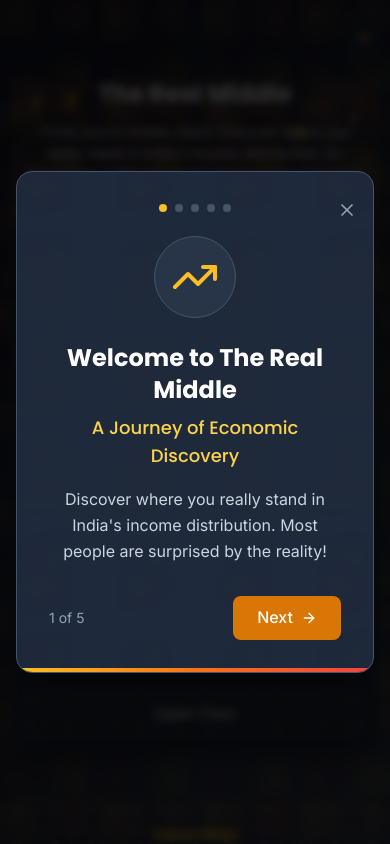
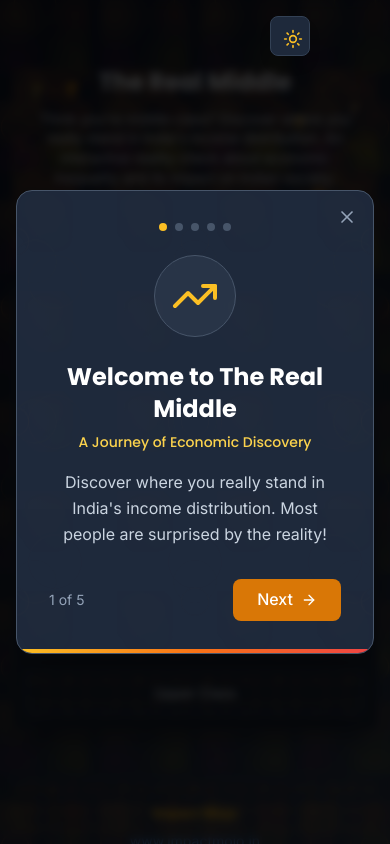
Before and after one commit to Varnasr/The-Real-Middle, a React (Create React App) app: page / in a window 390 px wide. Shown: the top 844 px of the page. Built offline with nearby package versions, Linux system fonts and the light colour scheme.

Commit message:
Update index.css

```diff
--- a/src/index.css
+++ b/src/index.css
@@ -2,11 +2,12 @@
 @tailwind components;
 @tailwind utilities;
 
-/* Import friendly, educational fonts */
+/* Google Fonts Import */
 @import url('https://fonts.googleapis.com/css2?family=Inter:wght@300;400;500;600;700&family=Poppins:wght@300;400;500;600;700&display=swap');
 
+/* ===== CSS VARIABLES ===== */
 :root {
-  /* Dark theme variables (default) */
+  /* Dark theme (default) */
   --bg-primary: #0f172a;
   --bg-secondary: #1e293b;
   --bg-tertiary: #334155;
@@ -19,16 +20,17 @@
   --border-card: #334155;
   --accent-primary: #f59e0b;
   --accent-secondary: #d97706;
-  /* Traditional Indian colors for patterns */
-  --indian-saffron: rgba(255, 153, 51, 0.15);
-  --indian-orange: rgba(255, 103, 31, 0.12);
-  --indian-red: rgba(205, 92, 92, 0.08);
-  --indian-gold: rgba(255, 215, 0, 0.10);
-  --indian-maroon: rgba(128, 0, 0, 0.06);
+
+  /* Traditional Indian pattern colors */
+  --indian-saffron: rgba(255, 153, 51, 0.18);
+  --indian-orange: rgba(255, 103, 31, 0.15);
+  --indian-red: rgba(220, 38, 127, 0.10);
+  --indian-gold: rgba(255, 215, 0, 0.12);
+  --indian-maroon: rgba(139, 69, 19, 0.08);
 }
 
 [data-theme="light"] {
-  /* Light theme variables with MUCH better contrast */
+  /* Light theme with proper contrast */
   --bg-primary: #ffffff;
   --bg-secondary: #f8fafc;
   --bg-tertiary: #e2e8f0;
@@ -36,28 +38,28 @@
   --bg-input: #f1f5f9;
   --text-primary: #1e293b;
   --text-secondary: #334155;
-  --text-muted: #475569;  /* Much darker for better visibility */
+  --text-muted: #475569; /* Much darker for visibility */
   --border-color: #cbd5e1;
   --border-card: #e2e8f0;
   --accent-primary: #d97706;
   --accent-secondary: #b45309;
-  /* Traditional Indian colors for light mode patterns */
-  --indian-saffron: rgba(255, 153, 51, 0.12);
-  --indian-orange: rgba(255, 103, 31, 0.08);
-  --indian-red: rgba(205, 92, 92, 0.06);
-  --indian-gold: rgba(255, 215, 0, 0.08);
-  --indian-maroon: rgba(128, 0, 0, 0.04);
+
+  /* Softer patterns for light mode */
+  --indian-saffron: rgba(255, 153, 51, 0.15);
+  --indian-orange: rgba(255, 103, 31, 0.10);
+  --indian-red: rgba(220, 38, 127, 0.08);
+  --indian-gold: rgba(255, 215, 0, 0.10);
+  --indian-maroon: rgba(139, 69, 19, 0.06);
 }
 
+/* ===== BASE STYLES ===== */
 @layer base {
   html {
     scroll-behavior: smooth;
   }
 
   body {
-    font-family: 'Inter', 'Poppins', -apple-system, BlinkMacSystemFont, 'Segoe UI', 'Roboto', 'Oxygen',
-      'Ubuntu', 'Cantarell', 'Fira Sans', 'Droid Sans', 'Helvetica Neue',
-      sans-serif;
+    font-family: 'Inter', 'Poppins', -apple-system, BlinkMacSystemFont, sans-serif;
     -webkit-font-smoothing: antialiased;
     -moz-osx-font-smoothing: grayscale;
     overflow-x: hidden;
@@ -66,37 +68,31 @@
     min-height: 100vh;
     transition: all 0.3s ease;
     line-height: 1.6;
-    font-weight: 400;
   }
 
-  code {
-    font-family: source-code-pro, Menlo, Monaco, Consolas, 'Courier New',
-      monospace;
+  /* Typography */
+  h1, h2, h3, h4, h5, h6 {
+    font-family: 'Poppins', sans-serif;
+    font-weight: 600;
+    line-height: 1.2;
   }
 
-  /* Improve touch targets for mobile */
-  @media (max-width: 768px) {
-    button {
-      min-height: 44px;
-    }
-
-    input[type="number"],
-    input[type="text"],
-    select {
-      min-height: 44px;
-      font-size: 16px;
-    }
+  p, span, div {
+    font-family: 'Inter', sans-serif;
+    line-height: 1.6;
   }
 }
 
+/* ===== COMPONENT STYLES ===== */
 @layer components {
+  /* Buttons */
   .btn-primary {
     background: linear-gradient(135deg, var(--accent-secondary) 0%, var(--accent-primary) 50%, #fbbf24 100%);
     @apply text-white font-semibold py-3 px-6 rounded-lg transition-all duration-200 min-h-[44px] flex items-center justify-center;
     box-shadow: 0 4px 15px rgba(251, 191, 36, 0.3);
+    font-family: 'Poppins', sans-serif;
     position: relative;
     overflow: hidden;
-    font-family: 'Poppins', sans-serif;
   }
 
   .btn-primary::before {
@@ -133,6 +129,7 @@
     transform: translateY(-1px);
   }
 
+  /* Cards */
   .card {
     background-color: var(--bg-card);
     border: 1px solid var(--border-card);
@@ -141,6 +138,7 @@
     transition: all 0.3s ease;
   }
 
+  /* Forms */
   .input-field {
     background-color: var(--bg-input);
     color: var(--text-primary);
@@ -155,7 +153,7 @@
     box-shadow: 0 0 0 2px rgba(251, 191, 36, 0.2), 0 0 15px rgba(251, 191, 36, 0.1);
   }
 
-  /* Enhanced Theme Toggle Button */
+  /* Header Buttons */
   .theme-toggle-btn {
     background-color: var(--bg-card);
     border-color: var(--border-card);
@@ -171,224 +169,106 @@
     box-shadow: 0 6px 20px rgba(251, 191, 36, 0.3);
   }
 
-  .theme-toggle-btn svg {
-    transition: transform 0.3s ease;
-  }
-
-  .theme-toggle-btn:hover svg {
-    transform: rotate(180deg);
-  }
-
-  /* Enhanced PWA Install Button */
   .pwa-install-btn {
     background: linear-gradient(135deg, var(--accent-secondary) 0%, var(--accent-primary) 100%);
     box-shadow: 0 4px 15px rgba(251, 191, 36, 0.3);
     transition: all 0.3s ease;
-    backdrop-filter: blur(10px);
   }
 
   .pwa-install-btn:hover {
     transform: translateY(-2px);
     box-shadow: 0 8px 25px rgba(251, 191, 36, 0.4);
-    background: linear-gradient(135deg, #b45309 0%, var(--accent-secondary) 100%);
   }
 
-  .pwa-install-btn svg {
-    transition: transform 0.3s ease;
+  /* Text Colors */
+  .text-primary { color: var(--text-primary); }
+  .text-secondary { color: var(--text-secondary); }
+  .text-muted {
+    color: var(--text-muted);
+    font-weight: 500;
   }
 
-  .pwa-install-btn:hover svg {
-    transform: translateY(-1px);
+  /* Achievement Badge */
+  .achievement-badge {
+    background: linear-gradient(135deg, rgba(251, 191, 36, 0.15) 0%, rgba(217, 119, 6, 0.15) 100%);
+    border: 1px solid rgba(251, 191, 36, 0.4);
+    backdrop-filter: blur(15px);
   }
 
-  /* Traditional Indian Pattern Backgrounds - Inspired by traditional art */
+  /* Tour Modal */
+  .tour-modal {
+    background: var(--bg-card);
+    border-color: var(--border-card);
+    box-shadow: 0 25px 50px -12px rgba(0, 0, 0, 0.25);
+  }
+}
+
+/* ===== TRADITIONAL INDIAN PATTERNS ===== */
 .pattern-mandala {
   background-image:
-      /* Central lotus mandala */
-      radial-gradient(circle at center,
-        transparent 10%,
-        var(--indian-saffron) 10.5%,
-        var(--indian-saffron) 11%,
-        transparent 11.5%),
-      radial-gradient(circle at center,
-        transparent 18%,
-        var(--indian-gold) 18.5%,
-        var(--indian-gold) 19%,
-        transparent 19.5%),
-      radial-gradient(circle at center,
-        transparent 26%,
-        var(--indian-orange) 26.5%,
-        var(--indian-orange) 27%,
-        transparent 27.5%),
-      /* Decorative corner mandalas with traditional 8-fold symmetry */
+    radial-gradient(circle at center, transparent 10%, var(--indian-saffron) 10.5%, var(--indian-saffron) 11%, transparent 11.5%),
+    radial-gradient(circle at center, transparent 18%, var(--indian-gold) 18.5%, var(--indian-gold) 19%, transparent 19.5%),
+    radial-gradient(circle at center, transparent 26%, var(--indian-orange) 26.5%, var(--indian-orange) 27%, transparent 27.5%),
     radial-gradient(circle at 15% 15%, var(--indian-saffron) 0%, transparent 30%),
     radial-gradient(circle at 85% 85%, var(--indian-gold) 0%, transparent 30%),
     radial-gradient(circle at 85% 15%, var(--indian-orange) 0%, transparent 25%),
-      radial-gradient(circle at 15% 85%, var(--indian-red) 0%, transparent 25%),
-      /* Traditional geometric patterns */
-      repeating-conic-gradient(from 0deg at center,
-        transparent 0deg,
-        var(--indian-maroon) 45deg,
-        transparent 90deg);
-    background-size: 180px 180px, 160px 160px, 140px 140px, 100px 100px, 100px 100px, 100px 100px, 100px 100px, 400px 400px;
-    background-position: center, center, center, top left, bottom right, top right, bottom left, center;
+    radial-gradient(circle at 15% 85%, var(--indian-red) 0%, transparent 25%);
+  background-size: 180px 180px, 160px 160px, 140px 140px, 100px 100px, 100px 100px, 100px 100px, 100px 100px;
+  background-position: center, center, center, top left, bottom right, top right, bottom left;
 }
 
 .pattern-ikat {
   background-image:
-      /* Traditional ikat weaving pattern */
-      linear-gradient(45deg,
-        transparent 20%,
-        var(--indian-saffron) 20%,
-        var(--indian-saffron) 40%,
-        transparent 40%,
-        transparent 60%,
-        var(--indian-saffron) 60%,
-        var(--indian-saffron) 80%,
-        transparent 80%),
-      linear-gradient(-45deg,
-        transparent 20%,
-        var(--indian-orange) 20%,
-        var(--indian-orange) 40%,
-        transparent 40%,
-        transparent 60%,
-        var(--indian-orange) 60%,
-        var(--indian-orange) 80%,
-        transparent 80%),
-      /* Traditional diamond weave */
-      repeating-linear-gradient(90deg,
-        transparent,
-        transparent 25px,
-        var(--indian-gold) 25px,
-        var(--indian-gold) 27px),
-      /* Traditional border pattern */
-      repeating-linear-gradient(0deg,
-        transparent,
-        transparent 25px,
-        var(--indian-red) 25px,
-        var(--indian-red) 27px);
-    background-size: 50px 50px, 50px 50px, 80px 80px, 80px 80px;
+    linear-gradient(45deg, transparent 25%, var(--indian-saffron) 25%, var(--indian-saffron) 40%, transparent 40%, transparent 60%, var(--indian-saffron) 60%, var(--indian-saffron) 75%, transparent 75%),
+    linear-gradient(-45deg, transparent 25%, var(--indian-orange) 25%, var(--indian-orange) 40%, transparent 40%, transparent 60%, var(--indian-orange) 60%, var(--indian-orange) 75%, transparent 75%),
+    repeating-linear-gradient(90deg, transparent, transparent 25px, var(--indian-gold) 25px, var(--indian-gold) 27px);
+  background-size: 50px 50px, 50px 50px, 80px 80px;
 }
 
 .pattern-block-print {
   background-image:
-      /* Traditional block print grid */
-      repeating-linear-gradient(0deg,
-        transparent,
-        transparent 18px,
-        var(--indian-saffron) 18px,
-        var(--indian-saffron) 20px),
-      repeating-linear-gradient(90deg,
-        transparent,
-        transparent 18px,
-        var(--indian-orange) 18px,
-        var(--indian-orange) 20px),
-      /* Traditional floral motifs */
-      radial-gradient(circle at 25% 25%,
-        var(--indian-gold) 2px,
-        transparent 3px),
-      radial-gradient(circle at 75% 75%,
-        var(--indian-red) 2px,
-        transparent 3px),
-      /* Traditional paisley dots */
-      radial-gradient(ellipse 4px 6px at 50% 30%,
-        var(--indian-maroon) 0%,
-        transparent 50%);
-    background-size: 70px 70px, 70px 70px, 35px 35px, 35px 35px, 35px 35px;
-    background-position: 0 0, 0 0, 0 0, 17px 17px, 8px 25px;
+    repeating-linear-gradient(0deg, transparent, transparent 18px, var(--indian-saffron) 18px, var(--indian-saffron) 20px),
+    repeating-linear-gradient(90deg, transparent, transparent 18px, var(--indian-orange) 18px, var(--indian-orange) 20px),
+    radial-gradient(circle at 25% 25%, var(--indian-gold) 2px, transparent 3px),
+    radial-gradient(circle at 75% 75%, var(--indian-red) 2px, transparent 3px);
+  background-size: 70px 70px, 70px 70px, 35px 35px, 35px 35px;
+  background-position: 0 0, 0 0, 0 0, 17px 17px;
 }
 
 .pattern-paisley {
   background-image:
-      /* Traditional paisley shapes */
-      radial-gradient(ellipse 30px 45px at 35% 35%,
-        var(--indian-saffron) 0%,
-        var(--indian-saffron) 35%,
-        transparent 50%),
-      radial-gradient(ellipse 25px 40px at 65% 65%,
-        var(--indian-gold) 0%,
-        var(--indian-gold) 35%,
-        transparent 50%),
-      /* Traditional vine patterns */
-      repeating-linear-gradient(30deg,
-        transparent,
-        transparent 40px,
-        var(--indian-orange) 40px,
-        var(--indian-orange) 41px),
-      /* Traditional dots and flowers */
-      radial-gradient(circle at 20% 80%,
-        var(--indian-red) 1.5px,
-        transparent 2px),
-      radial-gradient(circle at 80% 20%,
-        var(--indian-maroon) 1.5px,
-        transparent 2px);
-    background-size: 100px 100px, 80px 80px, 120px 120px, 25px 25px, 25px 25px;
-    background-position: 0 0, 50px 50px, 0 0, 0 0, 12px 12px;
+    radial-gradient(ellipse 30px 45px at 35% 35%, var(--indian-saffron) 0%, var(--indian-saffron) 35%, transparent 50%),
+    radial-gradient(ellipse 25px 40px at 65% 65%, var(--indian-gold) 0%, var(--indian-gold) 35%, transparent 50%),
+    radial-gradient(circle at 20% 80%, var(--indian-red) 1.5px, transparent 2px),
+    radial-gradient(circle at 80% 20%, var(--indian-maroon) 1.5px, transparent 2px);
+  background-size: 100px 100px, 80px 80px, 25px 25px, 25px 25px;
+  background-position: 0 0, 50px 50px, 0 0, 12px 12px;
 }
 
-  /* Enhanced Rupee Currency Animations - Much Larger and More Visible */
+/* ===== RUPEE ANIMATIONS ===== */
 @keyframes rupee-float {
-    0%, 100% {
-      transform: translateY(0px) rotate(0deg) scale(1);
-      opacity: 0.8;
-    }
-    33% {
-      transform: translateY(-15px) rotate(5deg) scale(1.1);
-      opacity: 1;
-    }
-    66% {
-      transform: translateY(-5px) rotate(-3deg) scale(0.95);
-      opacity: 0.9;
-    }
+  0%, 100% { transform: translateY(0px) rotate(0deg) scale(1); opacity: 0.8; }
+  33% { transform: translateY(-15px) rotate(5deg) scale(1.1); opacity: 1; }
+  66% { transform: translateY(-5px) rotate(-3deg) scale(0.95); opacity: 0.9; }
 }
 
 @keyframes rupee-drop {
-    0% {
-      transform: translateY(-120vh) rotate(0deg) scale(0.8);
-      opacity: 0;
-    }
-    5% {
-      opacity: 1;
-      transform: translateY(-100vh) rotate(10deg) scale(1);
-    }
-    95% {
-      opacity: 1;
-      transform: translateY(100vh) rotate(350deg) scale(1.2);
-    }
-    100% {
-      transform: translateY(120vh) rotate(360deg) scale(0.8);
-      opacity: 0;
-    }
+  0% { transform: translateY(-120vh) rotate(0deg) scale(0.8); opacity: 0; }
+  5% { opacity: 1; transform: translateY(-100vh) rotate(10deg) scale(1); }
+  95% { opacity: 1; transform: translateY(100vh) rotate(350deg) scale(1.2); }
+  100% { transform: translateY(120vh) rotate(360deg) scale(0.8); opacity: 0; }
 }
 
 @keyframes rupee-celebration {
-    0% {
-      transform: translateY(0) rotate(0deg) scale(1);
-      opacity: 0;
-    }
-    20% {
-      transform: translateY(-30px) rotate(180deg) scale(1.5);
-      opacity: 1;
-    }
-    80% {
-      transform: translateY(200px) rotate(540deg) scale(1.2);
-      opacity: 0.8;
-    }
-    100% {
-      transform: translateY(300px) rotate(720deg) scale(0.5);
-      opacity: 0;
-    }
+  0% { transform: translateY(0) rotate(0deg) scale(1); opacity: 0; }
+  20% { transform: translateY(-30px) rotate(180deg) scale(1.5); opacity: 1; }
+  80% { transform: translateY(200px) rotate(540deg) scale(1.2); opacity: 0.8; }
+  100% { transform: translateY(300px) rotate(720deg) scale(0.5); opacity: 0; }
 }
 
 @keyframes slide-in-left {
-    0% {
-      transform: translateX(-100%);
-      opacity: 0;
-    }
-    100% {
-      transform: translateX(0);
-      opacity: 1;
-    }
+  0% { transform: translateX(-100%); opacity: 0; }
+  100% { transform: translateX(0); opacity: 1; }
 }
 
 .rupee-float {
@@ -418,7 +298,7 @@
   filter: drop-shadow(0 0 10px rgba(251, 191, 36, 1));
 }
 
-  /* Enhanced floating rupee animations in header */
+/* Header rupee positioning */
 .header-rupee-1 {
   position: absolute;
   top: 5%;
@@ -471,48 +351,82 @@
   animation: slide-in-left 0.5s ease-out;
 }
 
-  /* Mobile-specific improvements */
-  @media (max-width: 640px) {
-    .card {
-      @apply p-3;
+/* ===== MOBILE RESPONSIVE ===== */
+@media (max-width: 768px) {
+  /* Main content spacing */
+  .max-w-6xl.mx-auto {
+    padding-top: 3.5rem !important;
   }
 
+  /* Header adjustments */
+  .text-center.mb-6 {
+    margin-top: 0.5rem;
+    margin-bottom: 1rem;
+  }
+
+  /* Typography scaling */
+  h1 {
+    font-size: 1.75rem !important;
+    line-height: 1.2 !important;
+    margin-bottom: 0.75rem !important;
+  }
+
+  .text-lg {
+    font-size: 0.95rem !important;
+    line-height: 1.4 !important;
+    padding-left: 1rem;
+    padding-right: 1rem;
+  }
+
+  /* Button sizing */
   .btn-primary,
   .btn-secondary {
     @apply py-3 px-4 text-sm;
   }
 
-    .space-y-6 > * + * {
-      @apply mt-4;
-    }
-
-    .space-y-8 > * + * {
-      @apply mt-6;
-    }
-
-    .theme-toggle-btn,
-    .pwa-install-btn {
-      padding: 0.5rem;
-    }
-
-    .theme-toggle-btn svg,
-    .pwa-install-btn svg {
-      width: 1rem;
-      height: 1rem;
+  .card {
+    @apply p-3;
   }
 
   /* Smaller rupees on mobile */
   .header-rupee-1, .header-rupee-2, .header-rupee-3, .header-rupee-4 {
     font-size: 1.2rem;
   }
+
+  /* Ensure buttons are always visible */
+  .theme-toggle-btn,
+  .pwa-install-btn {
+    display: block !important;
+    visibility: visible !important;
+    opacity: 1 !important;
+    position: fixed !important;
+    z-index: 9999 !important;
+    max-width: 40px;
+    max-height: 40px;
+    min-width: 40px;
+    min-height: 40px;
+  }
 }
 
-  /* Ensure charts are responsive */
+@media (max-width: 480px) {
+  .max-w-6xl.mx-auto {
+    padding-top: 3.75rem !important;
+  }
+
+  h1 {
+    font-size: 1.5rem !important;
+  }
+
+  .text-lg {
+    font-size: 0.875rem !important;
+  }
+}
+
+/* ===== UTILITY CLASSES ===== */
 .recharts-wrapper {
   @apply w-full;
 }
 
-  /* Improve range input styling */
 input[type="range"] {
   @apply h-2 rounded-lg appearance-none cursor-pointer min-h-[44px];
   background: linear-gradient(to right, var(--accent-secondary) 0%, var(--accent-primary) 50%, #fbbf24 100%);
@@ -524,40 +438,10 @@
   box-shadow: 0 2px 8px rgba(251, 191, 36, 0.3);
 }
 
-  input[type="range"]::-moz-range-thumb {
-    @apply w-5 h-5 rounded-full cursor-pointer border-0;
-    background-color: var(--accent-primary);
-    box-shadow: 0 2px 8px rgba(251, 191, 36, 0.3);
-  }
-
-  /* Progress Tracker Updates */
-  .progress-tracker {
-    background-color: var(--bg-card);
-    border-color: var(--border-card);
-    color: var(--text-primary);
-  }
-
-  /* Indian-inspired loading animation */
-  .mandala-spinner {
-    width: 40px;
-    height: 40px;
-    border: 3px solid rgba(251, 191, 36, 0.1);
-    border-top: 3px solid var(--accent-primary);
-    border-radius: 50%;
-    animation: mandala-spin 1s linear infinite;
-  }
-
-  @keyframes mandala-spin {
-    0% { transform: rotate(0deg); }
-    100% { transform: rotate(360deg); }
-  }
-
-  /* Loading states */
 .loading {
   @apply opacity-50 pointer-events-none;
 }
 
-  /* Improved focus states */
 button:focus,
 input:focus,
 select:focus {
@@ -565,240 +449,23 @@
   box-shadow: 0 0 0 2px var(--accent-primary), 0 0 0 4px rgba(251, 191, 36, 0.1);
 }
 
-  /* Better scrollbar styling */
-  ::-webkit-scrollbar {
-    @apply w-2;
+/* ===== THEME-SPECIFIC OVERRIDES ===== */
+[data-theme="light"] .text-slate-300,
+[data-theme="light"] .text-slate-400,
+[data-theme="light"] .text-slate-500 {
+  color: #374151 !important;
+  font-weight: 500;
 }
 
-  ::-webkit-scrollbar-track {
-    background-color: var(--bg-secondary);
+[data-theme="light"] .text-slate-200 {
+  color: #1f2937 !important;
+  font-weight: 500;
 }
 
-  ::-webkit-scrollbar-thumb {
-    background: linear-gradient(to bottom, var(--accent-secondary), var(--accent-primary));
-    @apply rounded;
+[data-theme="light"] .card {
+  box-shadow: 0 10px 25px -5px rgba(0, 0, 0, 0.1), 0 4px 6px -2px rgba(0, 0, 0, 0.05);
 }
 
-  ::-webkit-scrollbar-thumb:hover {
-    background: linear-gradient(to bottom, #b45309, var(--accent-secondary));
-  }
-
-  /* Achievement badge styles */
-  .achievement-badge {
-    background: linear-gradient(135deg, rgba(251, 191, 36, 0.15) 0%, rgba(217, 119, 6, 0.15) 100%);
-    border: 1px solid rgba(251, 191, 36, 0.4);
-    backdrop-filter: blur(15px);
-    position: relative;
-    overflow: hidden;
-  }
-
-  .achievement-badge::before {
-    content: '';
-    position: absolute;
-    top: 0;
-    left: 0;
-    right: 0;
-    bottom: 0;
-    background:
-      radial-gradient(circle at 30% 30%, var(--indian-saffron) 20%, transparent 50%),
-      radial-gradient(circle at 70% 70%, var(--indian-gold) 20%, transparent 50%);
-    pointer-events: none;
-    z-index: 1;
-  }
-
-  .achievement-badge > * {
-    position: relative;
-    z-index: 2;
-  }
-
-  /* Tour modal enhancements */
-  .tour-modal {
-    background: var(--bg-card);
-    border-color: var(--border-card);
-    box-shadow: 0 25px 50px -12px rgba(0, 0, 0, 0.25);
-  }
-
-  [data-theme="light"] .tour-modal {
-    box-shadow: 0 25px 50px -12px rgba(0, 0, 0, 0.1);
-  }
-
-  /* Text color classes with proper contrast */
-  .text-primary {
-    color: var(--text-primary);
-  }
-
-  .text-secondary {
-    color: var(--text-secondary);
-  }
-
-  .text-muted {
-    color: var(--text-muted);
-    font-weight: 500; /* Slightly bolder for better readability */
-  }
-
-  /* Enhanced typography for better readability */
-  h1, h2, h3, h4, h5, h6 {
-    font-family: 'Poppins', sans-serif;
-    font-weight: 600;
-    line-height: 1.2;
-  }
-
-  p, span, div {
-    font-family: 'Inter', sans-serif;
-    line-height: 1.6;
-  }
-
-  /* Light mode specific adjustments */
-  [data-theme="light"] .pattern-mandala,
-  [data-theme="light"] .pattern-ikat,
-  [data-theme="light"] .pattern-block-print,
-  [data-theme="light"] .pattern-paisley {
-    opacity: 0.9;
-  }
-
-  /* Dark mode shadow enhancements */
 [data-theme="dark"] .card {
   box-shadow: 0 10px 25px -5px rgba(0, 0, 0, 0.3), 0 4px 6px -2px rgba(0, 0, 0, 0.05);
 }
-
-  /* Light mode shadow adjustments */
-  [data-theme="light"] .card {
-    box-shadow: 0 10px 25px -5px rgba(0, 0, 0, 0.1), 0 4px 6px -2px rgba(0, 0, 0, 0.05);
-    border: 1px solid var(--border-card);
-  }
-
-  /* Light mode text contrast fixes */
-  [data-theme="light"] .text-muted {
-    color: #475569; /* Much darker grey for better visibility */
-    font-weight: 500;
-  }
-
-  [data-theme="light"] .text-secondary {
-    color: #334155; /* Darker secondary text */
-    font-weight: 500;
-  }
-}
-/* Mobile Responsive Fixes - Add this to your index.css */
-
-/* Enhanced mobile responsive positioning for buttons */
-@media (max-width: 768px) {
-  /* Move buttons down on mobile to avoid header overlap */
-  .theme-toggle-btn {
-    top: 1rem !important;
-    right: 4rem !important;
-    padding: 0.4rem !important;
-    z-index: 50;
-  }
-
-  .pwa-install-btn {
-    top: 1rem !important;
-    right: 0.5rem !important;
-    padding: 0.4rem !important;
-    z-index: 50;
-  }
-
-  .theme-toggle-btn svg,
-  .pwa-install-btn svg {
-    width: 0.9rem !important;
-    height: 0.9rem !important;
-  }
-
-  /* Add top padding to main content to avoid button overlap */
-  .min-h-screen > div {
-    padding-top: 4rem !important;
-  }
-
-  /* Adjust header spacing on mobile */
-  .text-center.mb-6.sm\:mb-8 {
-    margin-top: 1rem !important;
-    margin-bottom: 1.5rem !important;
-  }
-
-  /* Make sure header title has enough space */
-  .text-3xl.sm\:text-4xl.md\:text-5xl {
-    margin-top: 1rem !important;
-    font-size: 1.75rem !important;
-    line-height: 1.2;
-  }
-
-  /* Adjust header description on mobile */
-  .text-lg.sm\:text-xl {
-    font-size: 0.95rem !important;
-    line-height: 1.5;
-    padding: 0 1rem;
-  }
-}
-
-/* Extra small screens - stack buttons vertically */
-@media (max-width: 480px) {
-  .theme-toggle-btn {
-    top: 0.75rem !important;
-    right: 0.75rem !important;
-    padding: 0.35rem !important;
-  }
-
-  .pwa-install-btn {
-    top: 3rem !important;
-    right: 0.75rem !important;
-    padding: 0.35rem !important;
-  }
-
-  /* Even more top padding for very small screens */
-  .min-h-screen > div {
-    padding-top: 5rem !important;
-  }
-
-  /* Smaller header on very small screens */
-  .text-3xl.sm\:text-4xl.md\:text-5xl {
-    font-size: 1.5rem !important;
-    margin-top: 0.5rem !important;
-  }
-
-  .text-lg.sm\:text-xl {
-    font-size: 0.875rem !important;
-    padding: 0 0.75rem;
-  }
-}
-
-/* Landscape mobile orientation fixes */
-@media (max-width: 768px) and (orientation: landscape) {
-  .theme-toggle-btn {
-    top: 0.5rem !important;
-    right: 3.5rem !important;
-  }
-
-  .pwa-install-btn {
-    top: 0.5rem !important;
-    right: 0.5rem !important;
-  }
-
-  .min-h-screen > div {
-    padding-top: 3rem !important;
-  }
-}
-
-/* Safe area adjustments for modern mobile devices with notches */
-@supports (padding: max(0px)) {
-  @media (max-width: 768px) {
-    .theme-toggle-btn {
-      top: max(1rem, env(safe-area-inset-top)) !important;
-    }
-
-    .pwa-install-btn {
-      top: max(1rem, env(safe-area-inset-top)) !important;
-    }
-
-    .min-h-screen > div {
-      padding-top: max(4rem, calc(env(safe-area-inset-top) + 3rem)) !important;
-    }
-  }
-}
-
-/* Progress tracker positioning fix on mobile */
-@media (max-width: 768px) {
-  .fixed.top-4.left-4 {
-    top: 4.5rem !important;
-    left: 0.75rem !important;
-    z-index: 30;
-  }
-}
```
Lines whose indentation alone changed are shown as unchanged.
